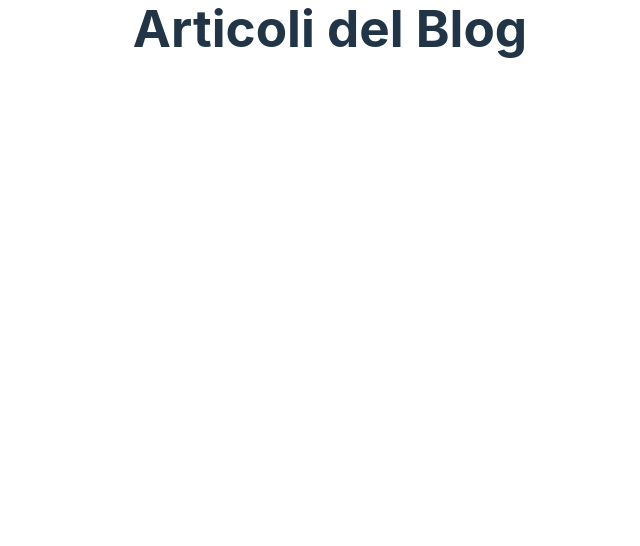
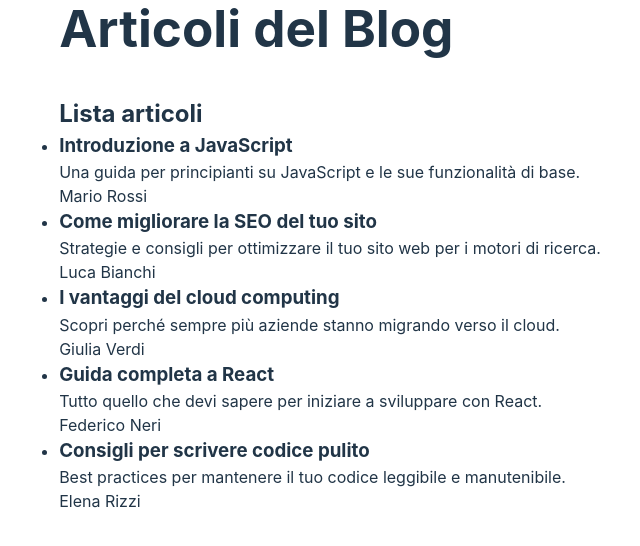
Before and after one commit to marcogulino-mg/react-form-multifield, a React (Vite) app: page / in a window 1280 px wide. Shown: the top 546 px of the page, without its empty margins (310-950 px from the left). Built offline with nearby package versions, Linux system fonts and the light colour scheme.

Commit message:
[feat] print blogPost.js array of objects in Article.jsx

```diff
--- a/src/components/Main.jsx
+++ b/src/components/Main.jsx
@@ -4,6 +4,7 @@ import Articlelist from "./subcomponents/ArticleLists";
 export default function Main() {
   return (
     <main>
+      <h2>Lista articoli</h2>
       <Articlelist />
     </main>
   );
--- a/src/components/subcomponents/Article.jsx
+++ b/src/components/subcomponents/Article.jsx
@@ -1,5 +1,13 @@
-export default function Article() {
-  <ul>
-    <li></li>
-  </ul>;
+export default function Article(props) {
+  return (
+    <ul>
+      {props.blogposts.map((blogpost) => (
+        <li key={blogpost.id}>
+          <h3>{blogpost.title}</h3>
+          <p>{blogpost.description}</p>
+          <span>{blogpost.author}</span>
+        </li>
+      ))}
+    </ul>
+  );
 }
--- a/src/components/subcomponents/ArticleLists.jsx
+++ b/src/components/subcomponents/ArticleLists.jsx
@@ -1,10 +1,12 @@
 // IMPORT Article.jsx
 import Article from "./Article";
+//IMPORT blogPosts.js
+import blogPosts from "../../data/blogPosts";
 
 export default function Articlelist() {
   return (
     <div>
-      <Article />
+      <Article blogposts={blogPosts} />
     </div>
   );
 }
--- a/src/index.css
+++ b/src/index.css
@@ -36,6 +36,7 @@ body {
 h1 {
   font-size: 3.2em;
   line-height: 1.1;
+  margin-bottom: 40px;
 }
 
 button {
```
